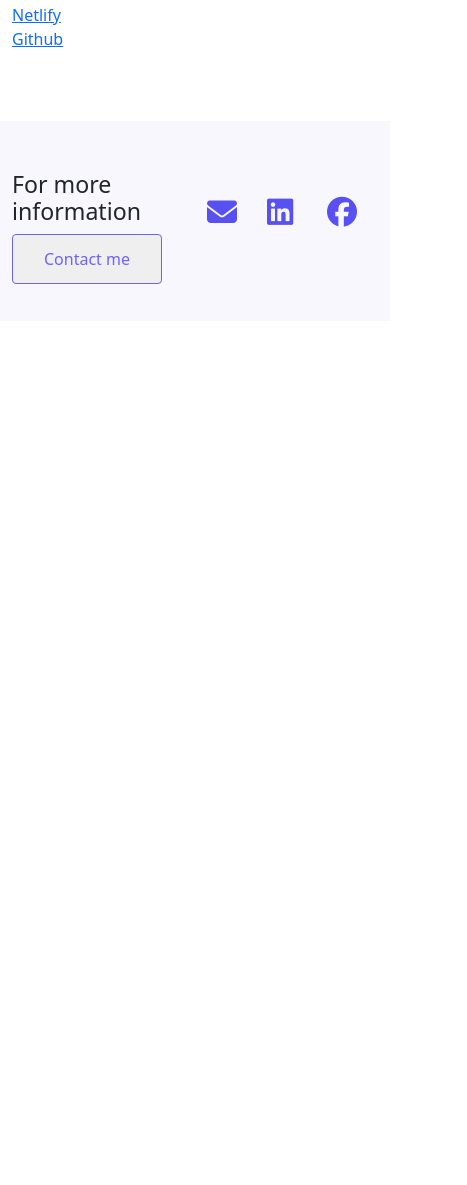
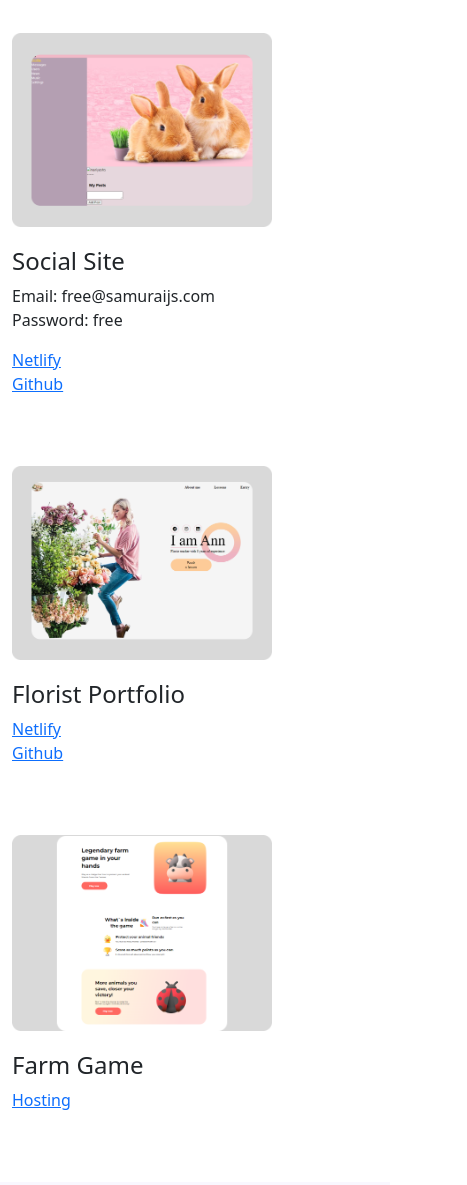
Before and after one commit to Mariyq1/AboutMyPortfolio, a plain HTML site: page src/work/work.html in a window 390 px wide. Shown: the part 1366-2551 px from the top of the page, 467 px wide, since content can reach past the window. Before the commit the page ends 1687 px from the top, so only its background shows below. Drawn offline with nearby package versions, Linux system fonts and the light colour scheme.

Commit message:
Add new project

```diff
--- a/src/style/style.css
+++ b/src/style/style.css
@@ -1,10 +1,18 @@
+body {
+    padding: 0;
+    margin: 0;
+    font-family: 'Montserrat', sans-serif;
+}
+
+* {
+    box-sizing: border-box;
+}
 .container {
     box-sizing: border-box;
     max-width: 1140px;
     margin: 0 auto;
     position: relative;
     padding-top: 50px;
-
 }
 .row{
     margin-right: 0px;
@@ -164,8 +172,8 @@ nav li.active a{
     }
 }
 @media (max-width:575){
-    .container{
-        width: 540px;
+    .container {
+     padding: 0 15px;
     }
     .main-container{
         padding: 0px;
@@ -176,4 +184,7 @@ nav li.active a{
     .container .work-container{
         padding-right: 0px;
     }
+    .row .col-6{
+        width: 100%;
+    }
 }
--- a/src/work/work.html
+++ b/src/work/work.html
@@ -8,8 +8,7 @@
 <link rel="stylesheet" href="../style/style.css">
 <link href="https://cdn.jsdelivr.net/npm/bootstrap@5.3.0-alpha1/dist/css/bootstrap.min.css" rel="stylesheet" integrity="sha384-GLhlTQ8iRABdZLl6O3oVMWSktQOp6b7In1Zl3/Jr59b6EGGoI1aFkw7cmDA6j6gD" crossorigin="anonymous">
 <script src="https://kit.fontawesome.com/92ba9f192f.js" crossorigin="anonymous"></script>
-    <title>My works</title>
-    <link rel="apple-touch-icon" sizes="57x57" href="../favicon/apple-icon-57x57.png">
+<title>My works</title><link rel="apple-touch-icon" sizes="57x57" href="../favicon/apple-icon-57x57.png">
 <link rel="apple-touch-icon" sizes="60x60" href="../favicon/apple-icon-60x60.png">
 <link rel="apple-touch-icon" sizes="72x72" href="../favicon/apple-icon-72x72.png">
 <link rel="apple-touch-icon" sizes="76x76" href="../favicon/apple-icon-76x76.png">
@@ -35,7 +34,6 @@
                     <header class="header">
                         <img src="../favicon/android-icon-48x48.png"/>
                     </header>
-
                 </div>
                 <div class="col-6">
                     <nav class="nav-menu">
@@ -48,121 +46,141 @@
                         <a href="/src/work/work.html">Work</a></li>
                 </ul>
             </nav>
-
         </div>
-
-
     </div>
-
-
-
 </div>
-
 </section>
 <section class="second-section">
-
     <div class="container work-container">
         <h1 class="title">My Projects</h1>
         <div class="row">
-                <div class="col-6">
-
+            <div class="col-sm-12">
                 <div class="photo-work">
                     <img src="../img/work-weather.png" alt="weather"/>
                 </div>
                 <div class="photo-description">
                     <h2>Weather App</h2>
                     <ul>
-                    <li> <a href="https://timely-tanuki-fd72cb.netlify.app/">Netlify</a>
+                        <li>
+                            <a href="https://timely-tanuki-fd72cb.netlify.app/">
+                                Netlify
+                            </a>
                         </li>
-                    <li> <a href="https://github.com/Mariyq1/Weather-app">Github</a>
+                        <li>
+                            <a href="https://github.com/Mariyq1/Weather-app">
+                                Github
+                            </a>
                         </li>
                     </ul>
-
                 </div>
-
             </div>
-        <div class="col-6">
+            <div class="col-sm-12">
                 <div class="photo-work">
-                <img src="../img/work-photo-project.png" alt="photo-portfolio"/>
+                    <img src="../img/work-photo-project.png"
+                    alt="photo-portfolio"/>
                 </div>
                 <div class="photo-description">
                     <h2>Photo Project</h2>
                     <ul>
-                    <li> <a href="https://guileless-boba-278bd8.netlify.app/">Netlify</a>
+                        <li>
+                            <a href="https://guileless-boba-278bd8.netlify.app/">
+                                Netlify
+                            </a>
                         </li>
-                    <li> <a href="https://github.com/Mariyq1/PhotoProject">Github</a>
+                        <li>
+                            <a href="https://github.com/Mariyq1/PhotoProject">
+                                Github
+                            </a>
                         </li>
                     </ul>
-
                 </div>
             </div>
-
-
         </div>
-
-
         <div class="row">
-                <div class="col-6">
-
+            <div class="col-sm-12">
                 <div class="photo-work">
-                <img src="../img/work-react-weather.png" alt="weather-react"/>
+                    <img src="../img/work-react-weather.png"
+                    alt="weather-react"/>
                 </div>
                 <div class="photo-description">
                     <h2>Weather React</h2>
                     <ul>
-                    <li> <a href="https://statuesque-pastelito-c9e9b4.netlify.app/">Netlify</a>
+                        <li>
+                            <a href="https://statuesque-pastelito-c9e9b4.netlify.app/">
+                                Netlify
+                            </a>
                         </li>
-                    <li> <a href="https://github.com/Mariyq1/react-weather">Github</a>
+                        <li>
+                            <a href="https://github.com/Mariyq1/react-weather">
+                                Github
+                            </a>
                         </li>
                     </ul>
-
                 </div>
-
             </div>
-        <div class="col-6">
+            <div class="col-sm-12">
                 <div class="photo-work">
-                <img src="../img/work-social-site.png" alt="social-site"/>
+                    <img src="../img/work-social-site.png"
+                    alt="social-site"/>
                 </div>
                 <div class="photo-description">
                     <h2>Social Site</h2>
                     <p>Email: free@samuraijs.com
-                   <br>Password: free</p>
+                        <br>Password: free
+                    </p>
                     <ul>
-                    <li> <a href="https://resilient-narwhal-447294.netlify.app">Netlify</a>
+                        <li>
+                            <a href="https://resilient-narwhal-447294.netlify.app">
+                                Netlify
+                            </a>
                         </li>
-                    <li> <a href="https://github.com/Mariyq1/react-project">Github</a>
+                        <li>
+                            <a href="https://github.com/Mariyq1/react-project">
+                                Github
+                            </a>
                         </li>
                     </ul>
-
                 </div>
             </div>
-
-
         </div>
         <div class="row">
+            <div class="col-sm-12">
             <div class="photo-work">
-                <img src="../img/work-florist.png" alt="florist"/>
+                <img src="../img/work-florist.png"
+                alt="florist"/>
             </div>
             <div class="photo-description">
                 <h2>Florist Portfolio</h2>
                 <ul>
-                    <li> <a href="https://serene-seahorse-438794.netlify.app/">Netlify</a>
+                    <li>
+                        <a href="https://serene-seahorse-438794.netlify.app/">
+                            Netlify</a>
                         </li>
-
-                    <li> <a href="https://github.com/Mariyq1/florist-app">Github</a>
+                        <li>
+                            <a href="https://github.com/Mariyq1/florist-app">
+                                Github
+                            </a>
                         </li>
                     </ul>
-
                 </div>
-
-
-
-
                 </div>
-
+                <div class="col-sm-12">
+            <div class="photo-work">
+                <img src="../img/farm-game.png"
+                alt="farm-game"/>
             </div>
-
-
+            <div class="photo-description">
+                <h2>Farm Game</h2>
+                <ul>
+                    <li>
+                        <a href="https://apotheosis-compatible-exemplar.w3spaces.com/">
+                            Hosting</a>
+                        </li>
+                    </ul>
+                </div>
+                </div>
+            </div>
+        </div>
     </section>
     <footer class="footer">
         <div class="container footer-container">
@@ -177,7 +195,7 @@
                     </a>
                 </button>
             </div>
-            <div class="col-6 icons-footer">
+            <div class="col-sm-12 icons-footer">
                 <div class="icons-item">
                     <a href="mariya.pugachova@yahoo.com">
                         <i class="fa-solid fa-envelope"></i>
@@ -194,10 +212,8 @@
                     </a>
                 </div>
             </div>
-
         </div>
     </div>
 </footer>
-
 </body>
 </html>
```
Also changed, not shown: src/img/farm-game.png (added). Lines whose indentation alone changed are shown as unchanged.
